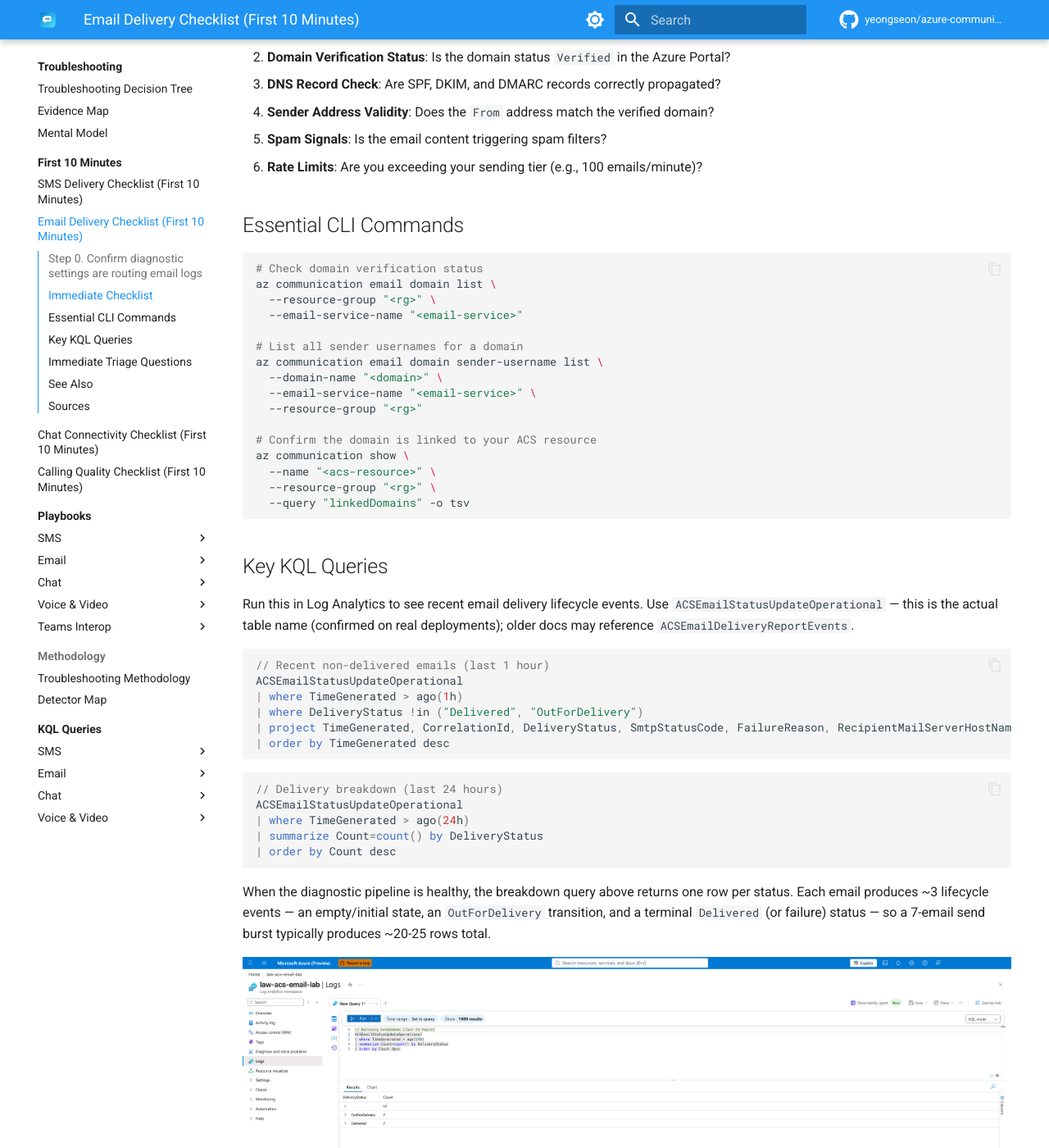
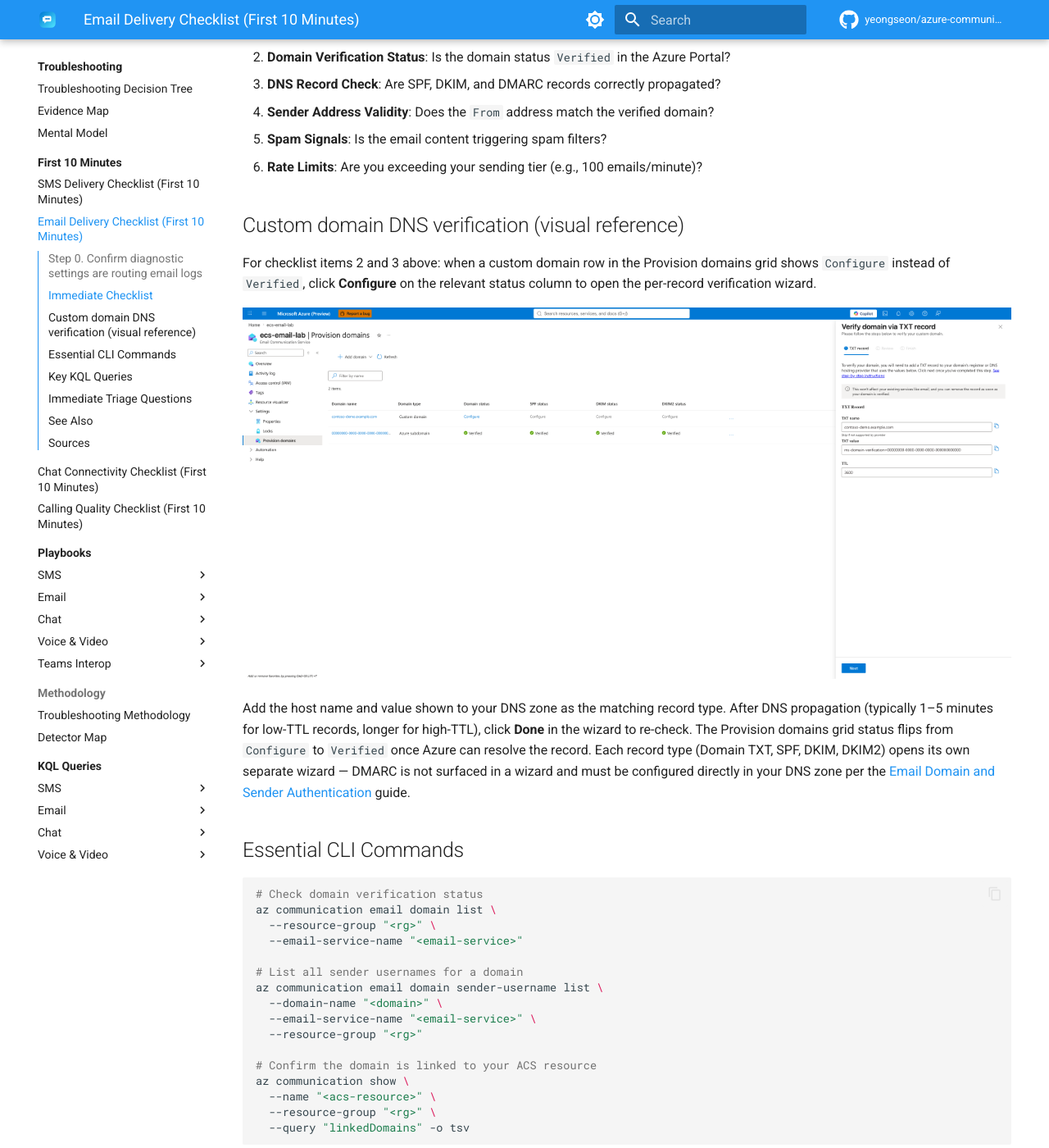
Before and after one commit to yeongseon/azure-communication-services-practical-guide, an MkDocs documentation site: the page built from docs/troubleshooting/first-10-minutes/email-delivery.md, in a window 1280 px wide and 1400 px high, scrolled down 1007 px. Shown: the whole window at 82% size. Built offline with MkDocs 1.6.1 and Material for MkDocs 9.7.7, drawn with Linux system fonts in a browser that asks for light colours; comment, search, counter and statistics services are not loaded.

Commit message:
docs: embed custom domain DNS verification capture in email-delivery checklist

```diff
--- a/docs/troubleshooting/first-10-minutes/email-delivery.md
+++ b/docs/troubleshooting/first-10-minutes/email-delivery.md
@@ -38,6 +38,14 @@
 4. **Sender Address Validity**: Does the `From` address match the verified domain?
 5. **Spam Signals**: Is the email content triggering spam filters?
 6. **Rate Limits**: Are you exceeding your sending tier (e.g., 100 emails/minute)?
+
+## Custom domain DNS verification (visual reference)
+
+For checklist items 2 and 3 above: when a custom domain row in the Provision domains grid shows `Configure` instead of `Verified`, click **Configure** on the relevant status column to open the per-record verification wizard.
+
+![Custom domain DNS verification wizard for the Domain TXT record, showing the host name and TXT value the user must add to their DNS zone, plus the Done button that triggers re-verification](../../assets/operations/email-provisioning/03-custom-domain-verification.png){ loading=lazy }
+
+Add the host name and value shown to your DNS zone as the matching record type. After DNS propagation (typically 1–5 minutes for low-TTL records, longer for high-TTL), click **Done** in the wizard to re-check. The Provision domains grid status flips from `Configure` to `Verified` once Azure can resolve the record. Each record type (Domain TXT, SPF, DKIM, DKIM2) opens its own separate wizard — DMARC is not surfaced in a wizard and must be configured directly in your DNS zone per the [Email Domain and Sender Authentication](https://learn.microsoft.com/azure/communication-services/concepts/email/email-domain-and-sender-authentication) guide.
 
 ## Essential CLI Commands
 
```
